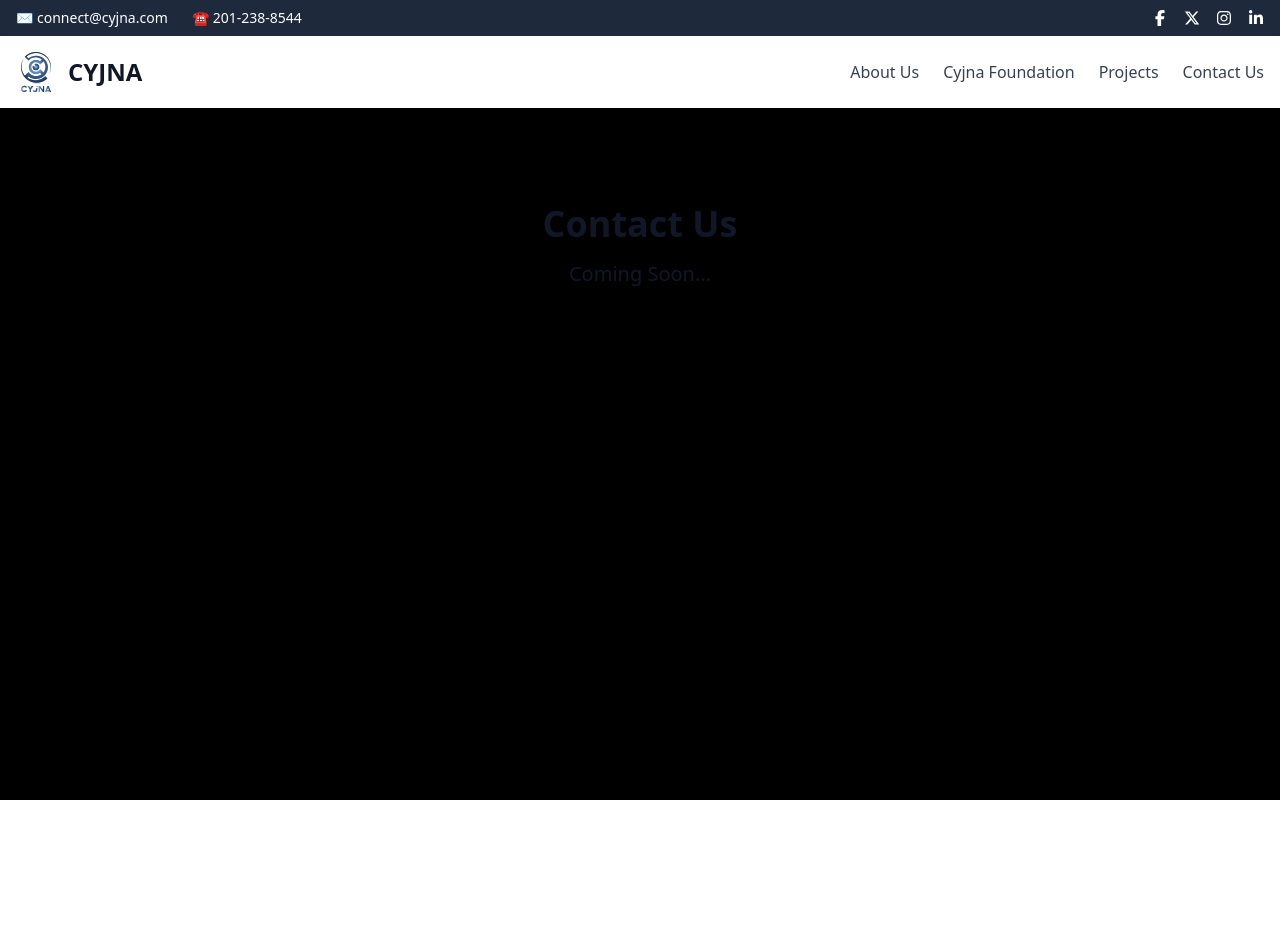
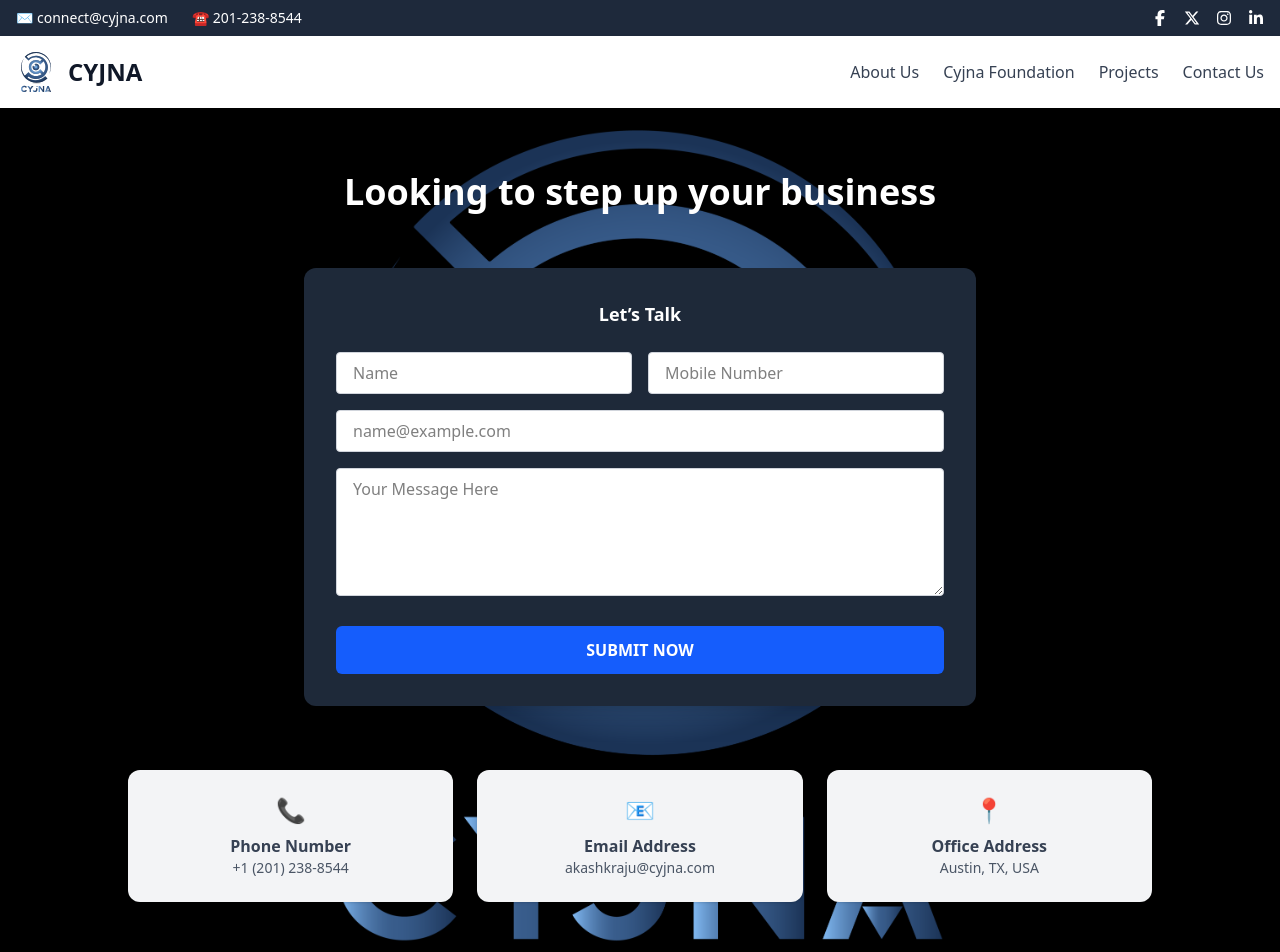
Before and after one commit to ak9381/cyjna-site, a React (Vite) app: page /#/contact in a window 1280 px wide. Shown: the top 952 px of the page. Before the commit the page ends 800 px from the top, so only its background shows below. Built offline with nearby package versions, Linux system fonts and the light colour scheme.

Commit message:
Adding Contact Us page

```diff
--- a/src/pages/Contact.tsx
+++ b/src/pages/Contact.tsx
@@ -1,10 +1,89 @@
+import CyjnaLogoBg from '../assets/Cyjna_Logo_files/Cyjna Transparent background.png';
+
 function Contact() {
-    return (
-      <div className="py-24 px-6 text-center">
-        <h1 className="text-4xl font-bold mb-4">Contact Us</h1>
-        <p className="text-xl">Coming Soon...</p>
+  return (
+    <section
+      className="bg-gradient-to-br from-[#0f172a] to-[#1e293b] text-white min-h-screen py-16 px-6 md:px-20 relative"
+      style={{
+        backgroundImage: `url(${CyjnaLogoBg})`,
+        backgroundRepeat: 'no-repeat',
+        backgroundPosition: 'center',
+        backgroundSize: '50%',
+        backgroundBlendMode: 'overlay',
+      }}
+    >
+      <div className="flex flex-col items-center justify-center w-full">
+        {/* Heading */}
+        <div className="text-center mb-12">
+          <h1 className="text-4xl font-extrabold mb-2">Looking to step up your business</h1>
+        </div>
+
+        {/* Contact Form */}
+        <form
+          action="https://formspree.io/f/xzzeobgp"
+          method="POST"
+          className="bg-gray-800 text-white rounded-xl shadow-xl p-8 w-full max-w-2xl mx-auto"
+        >
+          <p className="text-center text-lg font-semibold mb-6 text-white">Let’s Talk</p>
+
+          <div className="grid grid-cols-1 md:grid-cols-2 gap-4 mb-4">
+            <input
+              type="text"
+              name="name"
+              placeholder="Name"
+              className="border border-gray-300 rounded px-4 py-2 w-full text-black bg-white"
+              required
+            />
+            <input
+              type="text"
+              name="phone"
+              placeholder="Mobile Number"
+              className="border border-gray-300 rounded px-4 py-2 w-full text-black bg-white"
+              required
+            />
+          </div>
+          <input
+            type="email"
+            name="email"
+            placeholder="name@example.com"
+            className="border border-gray-300 rounded px-4 py-2 w-full mb-4 text-black bg-white"
+            required
+          />
+          <textarea
+            name="message"
+            placeholder="Your Message Here"
+            className="border border-gray-300 rounded px-4 py-2 w-full h-32 mb-6 text-black bg-white"
+            required
+          ></textarea>
+          <button
+            type="submit"
+            className="bg-blue-600 text-white font-semibold px-6 py-3 rounded-md hover:bg-blue-700 w-full"
+          >
+            SUBMIT NOW
+          </button>
+        </form>
+
+        {/* Contact Info Boxes */}
+        <div className="mt-16 grid grid-cols-1 sm:grid-cols-3 gap-6 w-full max-w-5xl text-center">
+          <div className="bg-gray-100 py-6 px-4 rounded-xl shadow">
+            <p className="text-red-600 text-2xl mb-2">📞</p>
+            <h3 className="text-gray-700 font-semibold">Phone Number</h3>
+            <p className="text-sm text-gray-600">+1 (201) 238-8544</p>
+          </div>
+          <div className="bg-gray-100 py-6 px-4 rounded-xl shadow">
+            <p className="text-red-600 text-2xl mb-2">📧</p>
+            <h3 className="text-gray-700 font-semibold">Email Address</h3>
+            <p className="text-sm text-gray-600">akashkraju@cyjna.com</p>
+          </div>
+          <div className="bg-gray-100 py-6 px-4 rounded-xl shadow">
+            <p className="text-red-600 text-2xl mb-2">📍</p>
+            <h3 className="text-gray-700 font-semibold">Office Address</h3>
+            <p className="text-sm text-gray-600">Austin, TX, USA</p>
+          </div>
+        </div>
       </div>
-    )
-  }
+    </section>
+  );
+}
 
-  export default Contact;
+export default Contact;
```
